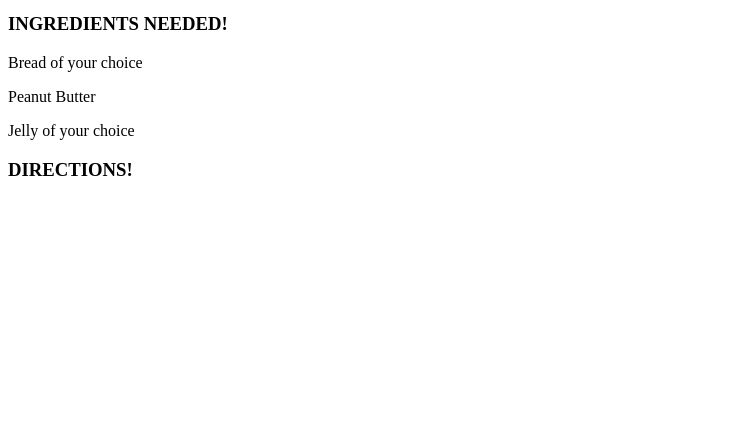
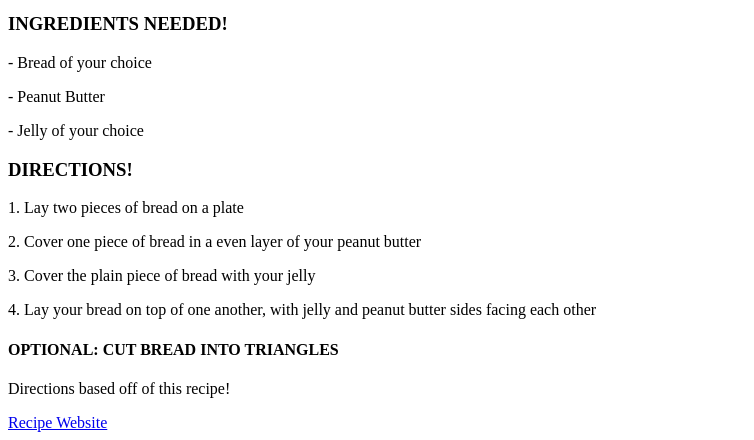
Before and after one commit to SBromenshenkel/MART341-WebDesign, a plain HTML site: page Assignment 6/images/index.html in a window 1280 px wide. Shown: the part 372-812 px from the top of the page, without its empty margins (0-754 px from the left). Drawn offline with Linux system fonts and the light colour scheme.

Commit message:
Update index.html

```diff
--- a/Assignment 6/images/index.html
+++ b/Assignment 6/images/index.html
@@ -5,9 +5,16 @@
             <img src="https://media.istockphoto.com/id/454170501/photo/peanut-butter-and-jelly-sandwich.jpg?s=612x612&w=0&k=20&c=svtgIqI3jYdCtJrirmAA-bQA6kzGqsShlsboNPyIKJk=">
         </a>
 <p> <h3><ul></ul> INGREDIENTS NEEDED! </h3></p>
-<p><il>Bread of your choice</il></p>
-<p><il>Peanut Butter</il><p>
-<p><il>Jelly of your choice</il></p>
+<p><il>- Bread of your choice</il></p>
+<p><il>- Peanut Butter</il><p>
+<p><il>- Jelly of your choice</il></p>
 <p><h3>DIRECTIONS!</h3></p>
+<p> 1. Lay two pieces of bread on a plate</p>
+<p> 2. Cover one piece of bread in a even layer of your peanut butter</p>
+<p> 3. Cover the plain piece of bread with your jelly</p>
+<p> 4. Lay your bread on top of one another, with jelly and peanut butter sides facing each other</p>
+<p><h4>OPTIONAL: CUT BREAD INTO TRIANGLES</h4></p>
+<p>Directions based off of this recipe!</p>
+<a href=https://www.peanutbutter.com/recipes/the-classic-peanut-butter-and-jelly-sandwich>Recipe Website</a>
     </body>
 </html>
```
